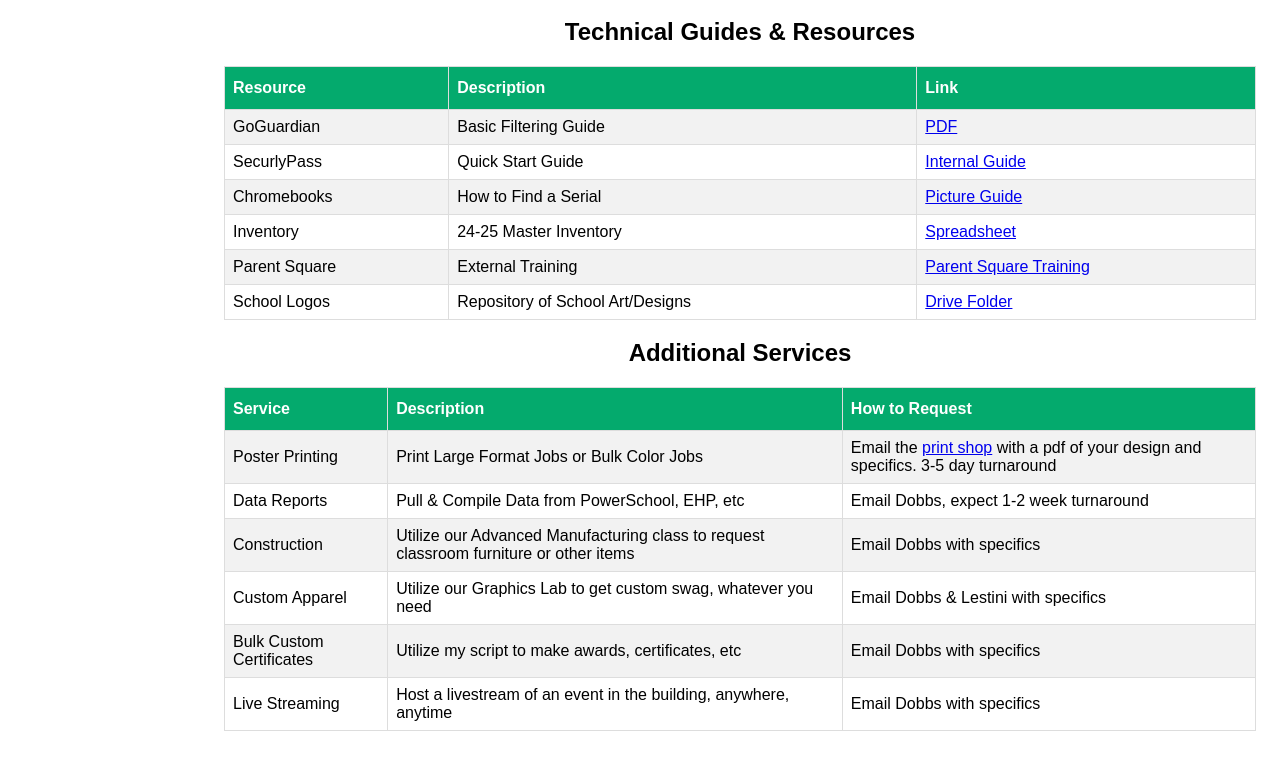
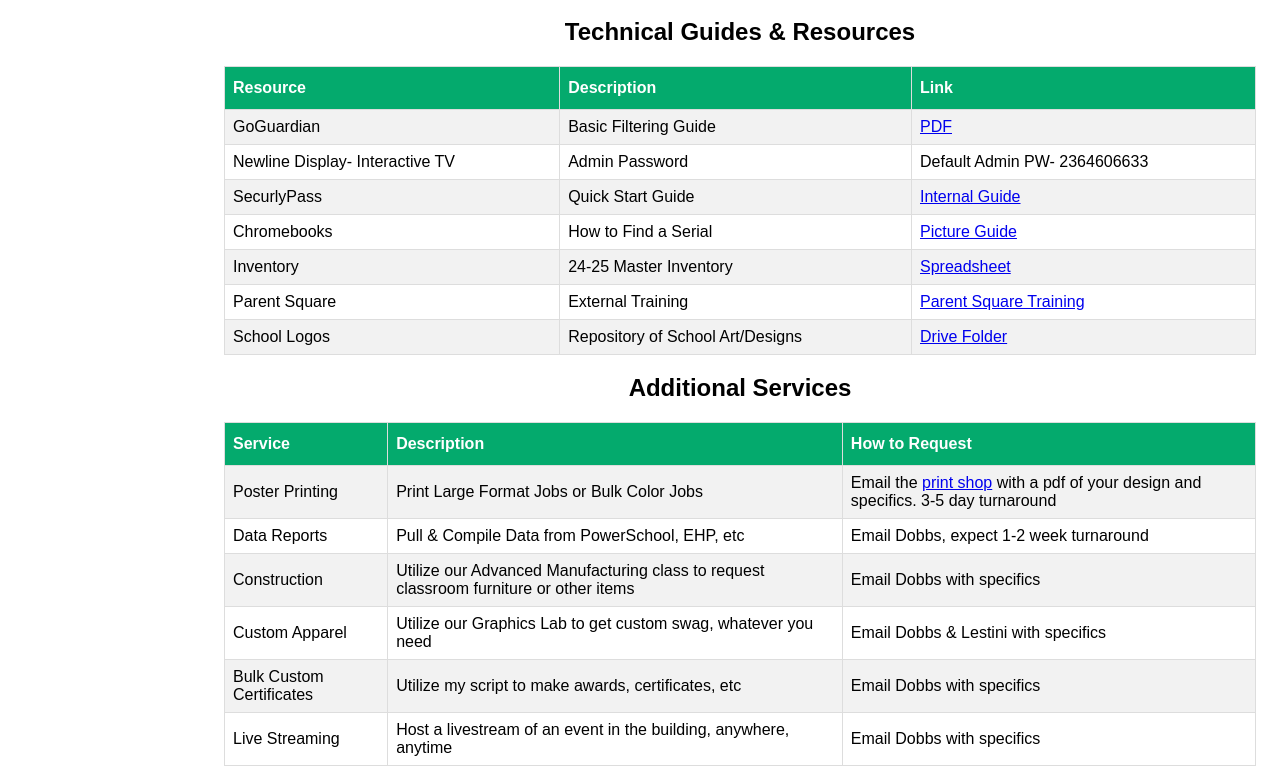
Before and after one commit to benjamindobbs/cmsit-v2, a plain HTML site: page index.html in a window 1280 px wide. Shown: the part 1007-1773 px from the top of the page. Before the commit the page ends 1738 px from the top, so only its background shows below. Drawn offline with Linux system fonts and the light colour scheme.

Commit message:
added default admin credentials to FAQ

```diff
--- a/index.html
+++ b/index.html
@@ -81,6 +81,11 @@
             <td><a href="https://drive.google.com/file/d/16lF1yuzPYHU54SZ7YKZ9VzgaG1zVAfRq/view?usp=sharing">PDF</a></td>
         </tr>
         <tr>
+            <td>Newline Display- Interactive TV</td>
+            <td>Admin Password</td>
+            <td>Default Admin PW- 2364606633</td>
+        </tr>
+        <tr>
             <td>SecurlyPass</td>
             <td>Quick Start Guide</td>
             <td><a href="https://docs.google.com/document/d/1SWxagcmwKw-47gPs4_lOrUVqmn6XcP6GomMPZwJ-bLc/edit?usp=sharing">Internal Guide</a></td>
```
